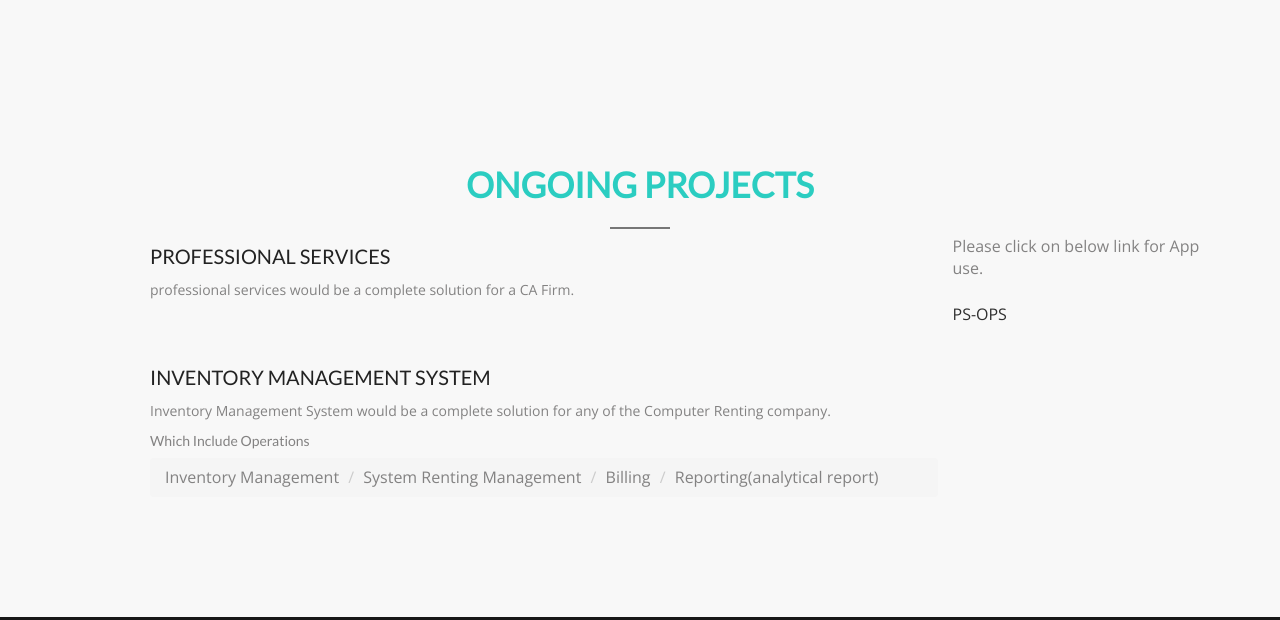
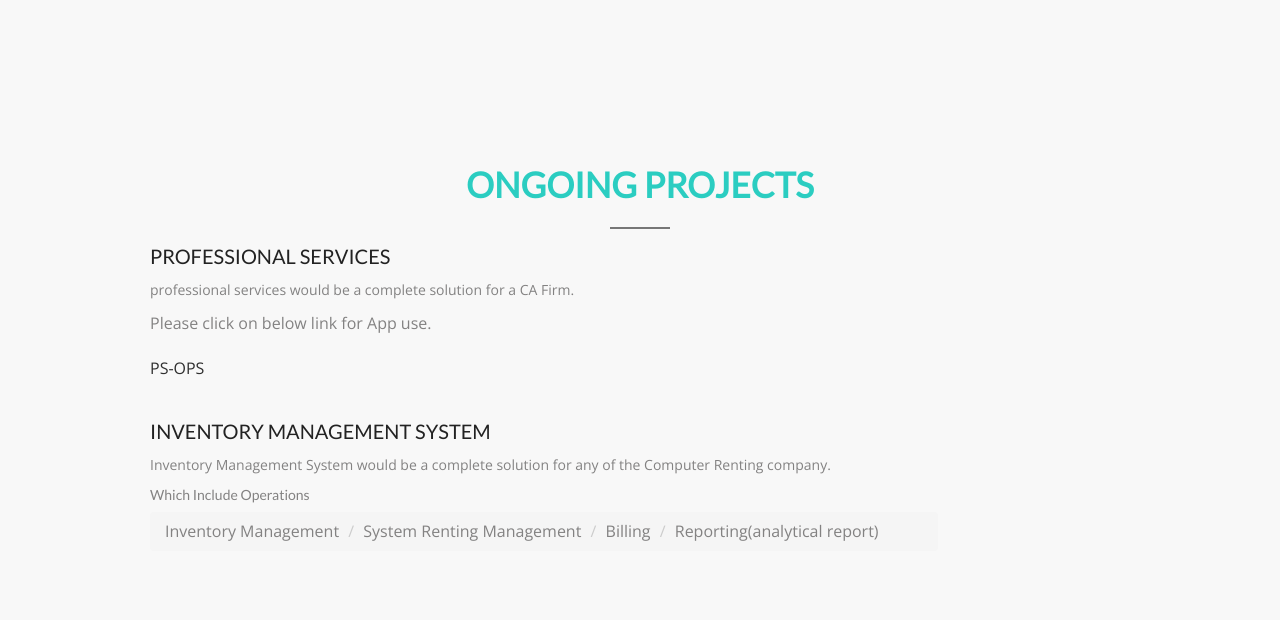
Before and after one commit to b-om/b-om.github.io, a plain HTML site: page our-work.html in a window 1280 px wide. Shown: the part 746-1366 px from the top of the page. Drawn offline with nearby package versions, Linux system fonts and the light colour scheme.

Commit message:
Update our-work.html

```diff
--- a/our-work.html
+++ b/our-work.html
@@ -370,7 +370,7 @@
                       <p>professional services would be a complete solution for a CA Firm.
                       </p>
                	  </div>
-                  <div><div> Please click on below link for App use.</div><br><a href="https://ps-ops.b-om.in/authentication/signup">PS-OPS</a></div>
+                  <div class="col-md-9 col-sm-8 col-xs-12"><div> Please click on below link for App use.</div><br><a href="https://ps-ops.b-om.in/authentication/signup">PS-OPS</a></div>
                   </div>
 
                 </div>
```
